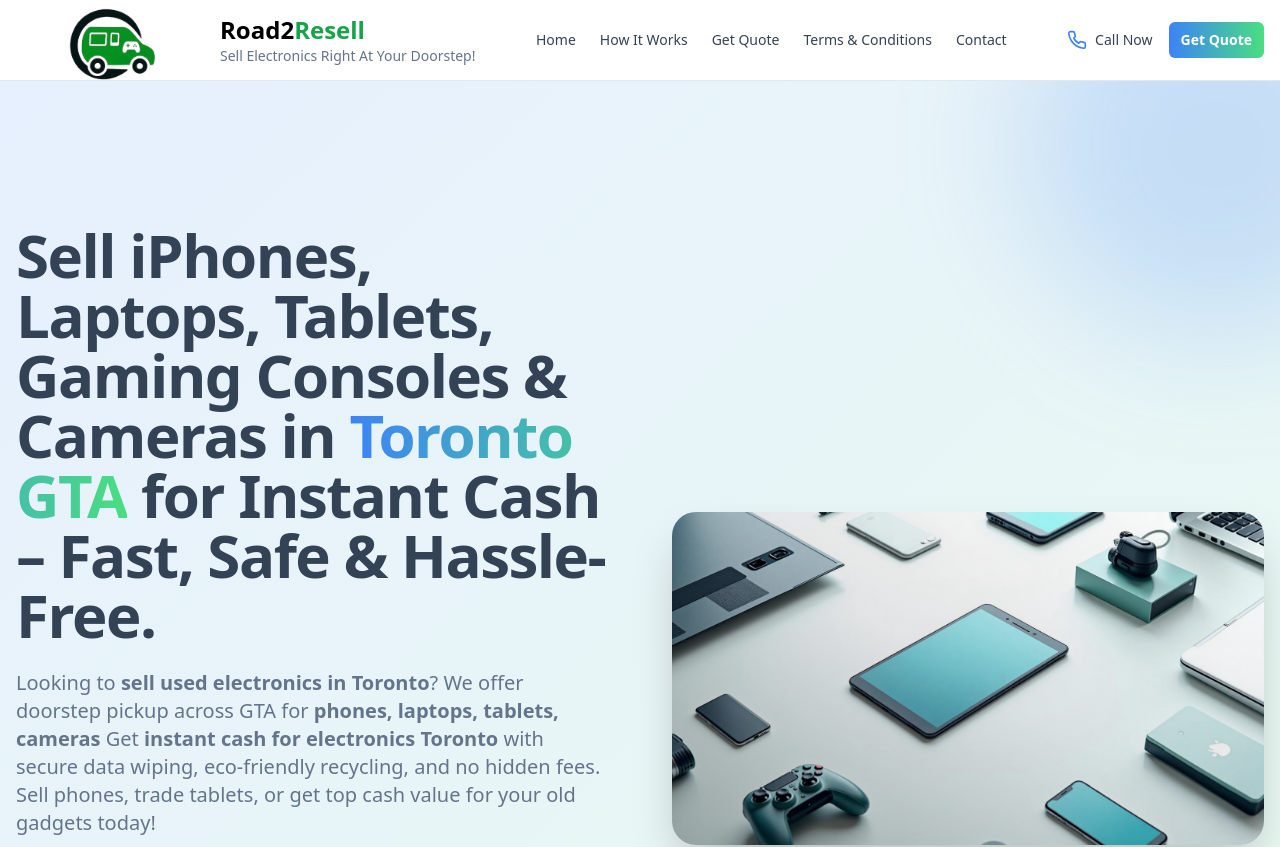
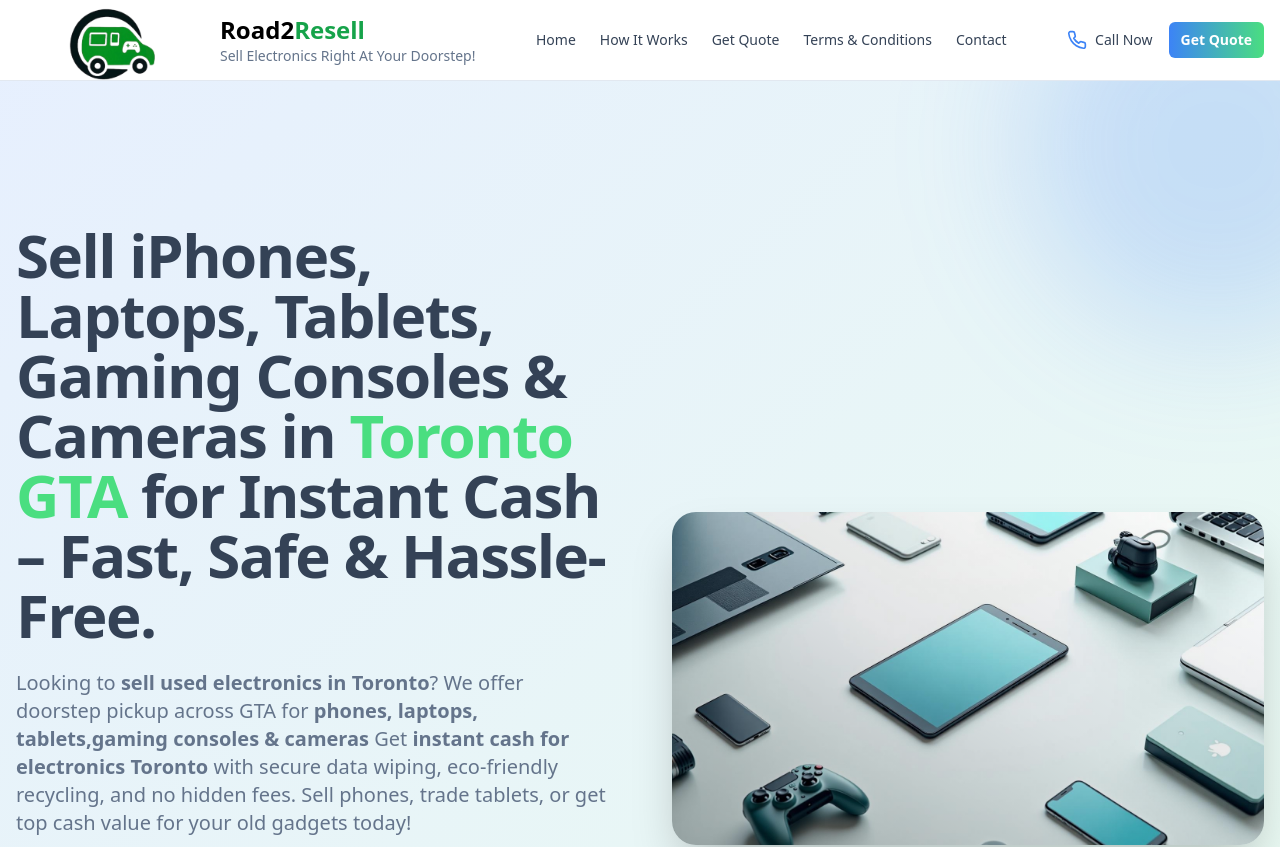
Before and after one commit to aradhyasharma894-tech/road2resell, a React (Vite) app: page / in a window 1280 px wide. Shown: the top 847 px of the page. Built offline with nearby package versions, Linux system fonts and the light colour scheme.

Commit message:
update color

```diff
--- a/src/components/HeroSection.tsx
+++ b/src/components/HeroSection.tsx
@@ -20,7 +20,7 @@ export const HeroSection = () => {
             <div className="space-y-6">
               <h1 className="text-4xl sm:text-5xl lg:text-6xl font-extrabold leading-tight tracking-tight">
                 Sell iPhones, Laptops, Tablets, Gaming Consoles & Cameras in{" "}
-                <span className="bg-gradient-to-r from-primary to-secondary bg-clip-text text-transparent">
+                <span className="text-secondary font-extrabold">
                   Toronto GTA
                 </span>{" "}
                 for Instant Cash – Fast, Safe & Hassle-Free.
@@ -28,7 +28,7 @@ export const HeroSection = () => {
 
               <p className="text-lg lg:text-xl text-muted-foreground max-w-2xl leading-relaxed">
                 Looking to <strong>sell used electronics in Toronto</strong>?
-                We offer doorstep pickup across GTA for <strong>phones, laptops, tablets, cameras</strong> Get{" "}
+                We offer doorstep pickup across GTA for <strong>phones, laptops, tablets,gaming consoles & cameras</strong> Get{" "}
                 <strong>instant cash for electronics Toronto</strong> with secure data wiping, eco-friendly recycling, and no hidden fees.
                 Sell phones, trade tablets, or get top cash value for your old gadgets today!
               </p>
```
